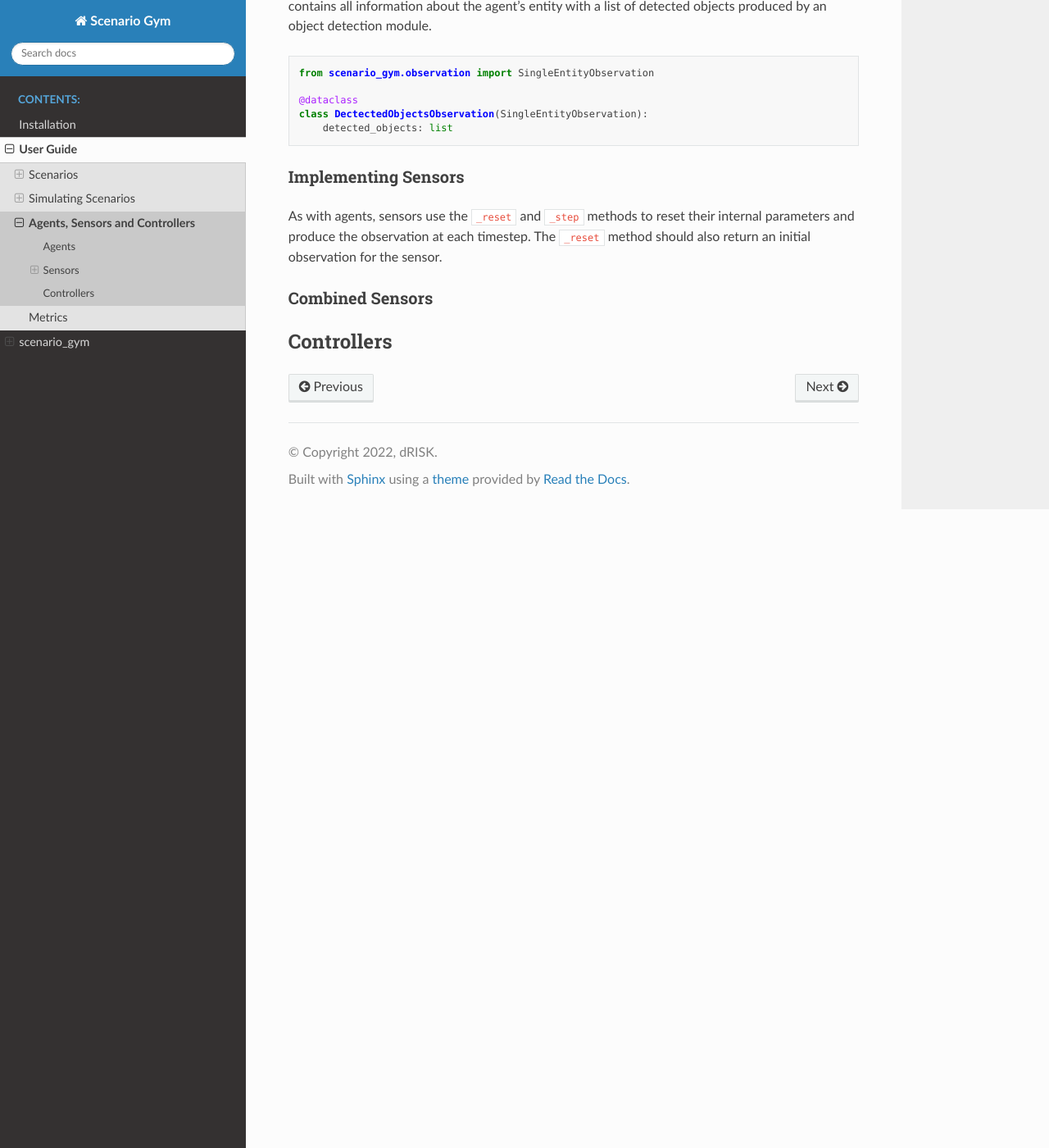
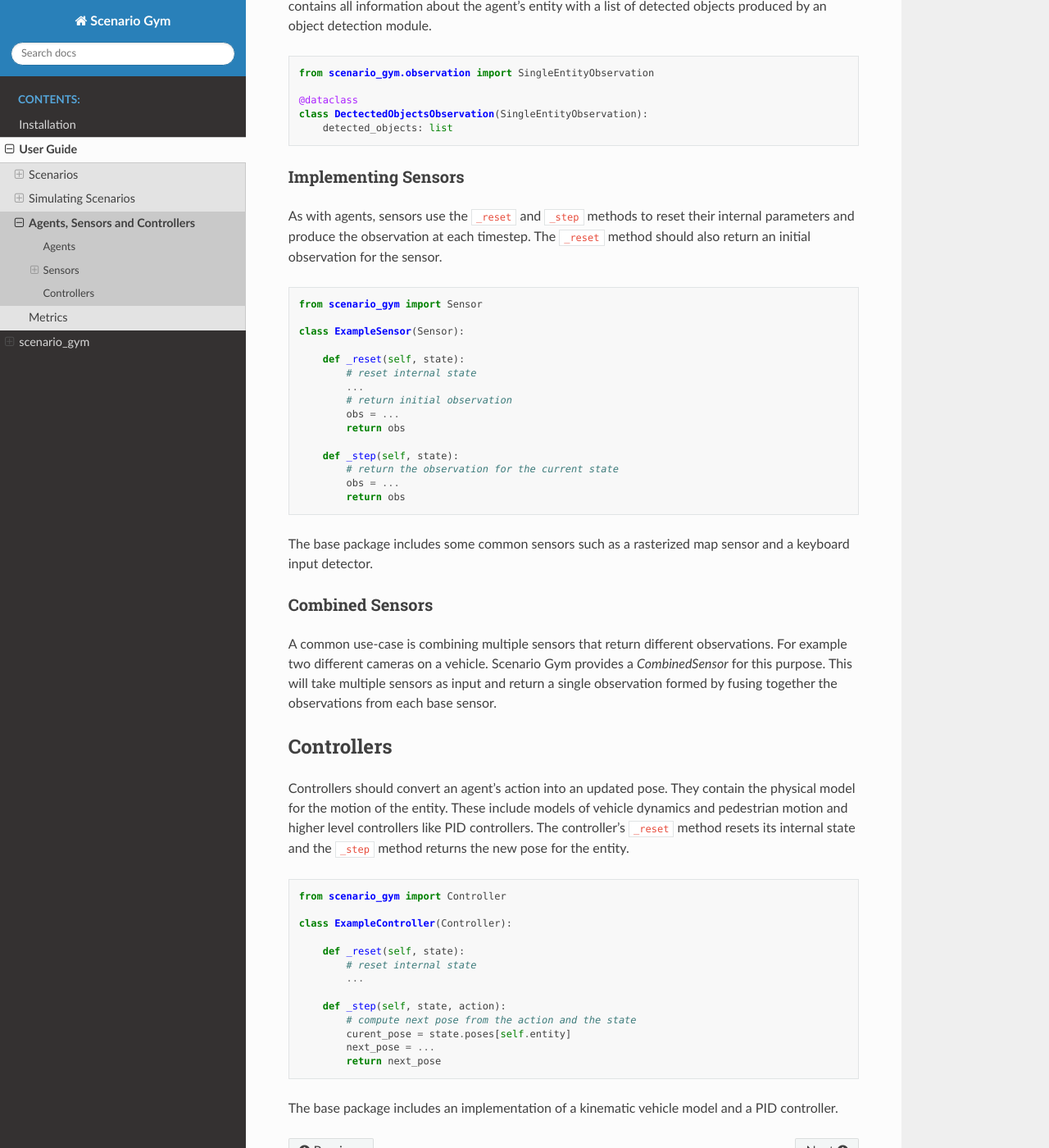
Before and after one commit to driskai/scenario_gym, a Sphinx documentation site: the page built from docs/source/user_guide/agents.rst, in a window 1280 px wide and 1400 px high, scrolled down 1385 px. Shown: the whole window at 82% size. Built offline with Sphinx 7.4.7 and the Read the Docs theme 2.0.0, drawn with Linux system fonts in a browser that asks for light colours.

Commit message:
minor updates

```diff
--- a/docs/source/user_guide/agents.rst
+++ b/docs/source/user_guide/agents.rst
@@ -61,8 +61,51 @@ Implementing Sensors
 ~~~~~~~~~~~~~~~~~~~~
 As with agents, sensors use the :code:`_reset` and :code:`_step` methods to reset their internal parameters and produce the observation at each timestep. The :code:`_reset` method should also return an initial observation for the sensor.
 
+.. code-block::
+
+    from scenario_gym import Sensor
+
+    class ExampleSensor(Sensor):
+
+        def _reset(self, state):
+            # reset internal state
+            ...
+            # return initial observation
+            obs = ...
+            return obs
+
+        def _step(self, state):
+            # return the observation for the current state
+            obs = ...
+            return obs
+
+The base package includes some common sensors such as a rasterized map sensor and a keyboard input detector.
+
 Combined Sensors
 ~~~~~~~~~~~~~~~~
+A common use-case is combining multiple sensors that return different observations. For example two different cameras on a vehicle. Scenario Gym provides a `CombinedSensor` for this purpose. This will take multiple sensors as input and return a single observation formed by fusing together the observations from each base sensor.
+
+
+
 
 Controllers
 -----------
+Controllers should convert an agent's action into an updated pose. They contain the physical model for the motion of the entity. These include models of vehicle dynamics and pedestrian motion and higher level controllers like PID controllers. The controller's :code:`_reset` method resets its internal state and the :code:`_step` method returns the new pose for the entity.
+
+.. code-block::
+
+    from scenario_gym import Controller
+
+    class ExampleController(Controller):
+
+        def _reset(self, state):
+            # reset internal state
+            ...
+
+        def _step(self, state, action):
+            # compute next pose from the action and the state
+            curent_pose = state.poses[self.entity]
+            next_pose = ...
+            return next_pose
+
+The base package includes an implementation of a kinematic vehicle model and a PID controller.
--- a/docs/source/user_guide/scenarios.rst
+++ b/docs/source/user_guide/scenarios.rst
@@ -21,4 +21,6 @@ Scenarios are considered static. They do not contain simulation specific informa
 
 Road Networks
 -------------
-Road networks are represented as a collection of :code:`RoadObjects`s.
+Road networks are represented as a collection of :code:`RoadObjects`s each of which is assigned a unique ID to identify it. These include roads, lanes, intersections and pavements. Road objects have often have a 2D boundary polygon and a center line. These are implemented with Shapely geometries. Each lane stores IDs of the lanes that connect to it as successors and predecessors. These can be accessed with the :code:`RoadNetwork.get_successor_lanes` method.
+
+Scenario Gym has its own JSON format for storing road networks. Road networks can be written to and loaded from this format with the :code:`to_json` and :code:`create_from_json` methods. They may also be loaded from OpenDRIVE road networks via the :code:`pyxodr` library with :code:`create_from_xodr`.
```
Also changed, not shown: docs/source/user_guide/metrics.rst (+25 -0 lines).
